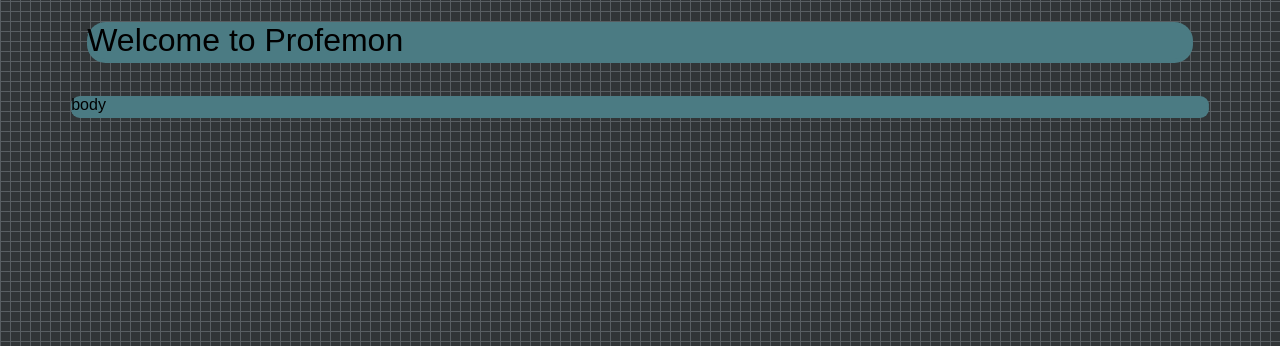
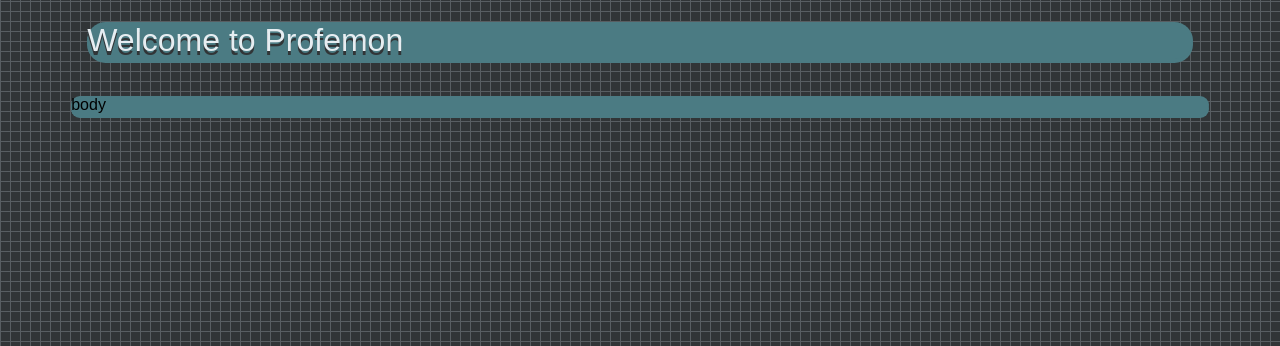
Before and after one commit to dadoge217/Profemon, a Flask app: page / in a window 1280 px wide. Shown: the part 94-440 px from the top of the page. Run offline with Flask 3, Linux system fonts and the light colour scheme; some web fonts are replaced.

Commit message:
Update index.html

```diff
--- a/templates/index.html
+++ b/templates/index.html
@@ -5,7 +5,7 @@
     <div class="big-box isGrid bggraygrid">
       <div class="head">
         <div class="title-box bgdarkblue round dsblue">
-          <h1>Welcome to Profemon</h1>
+          <h1 class="fcwhite dsdarkgray">Welcome to Profemon</h1>
         </div>
       </div>
       <div class="body">
```
